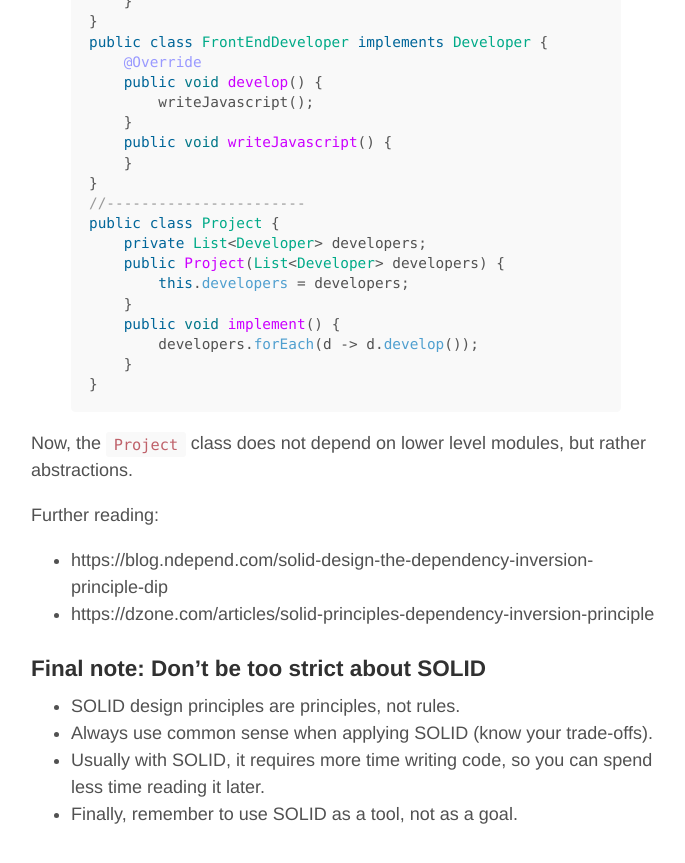
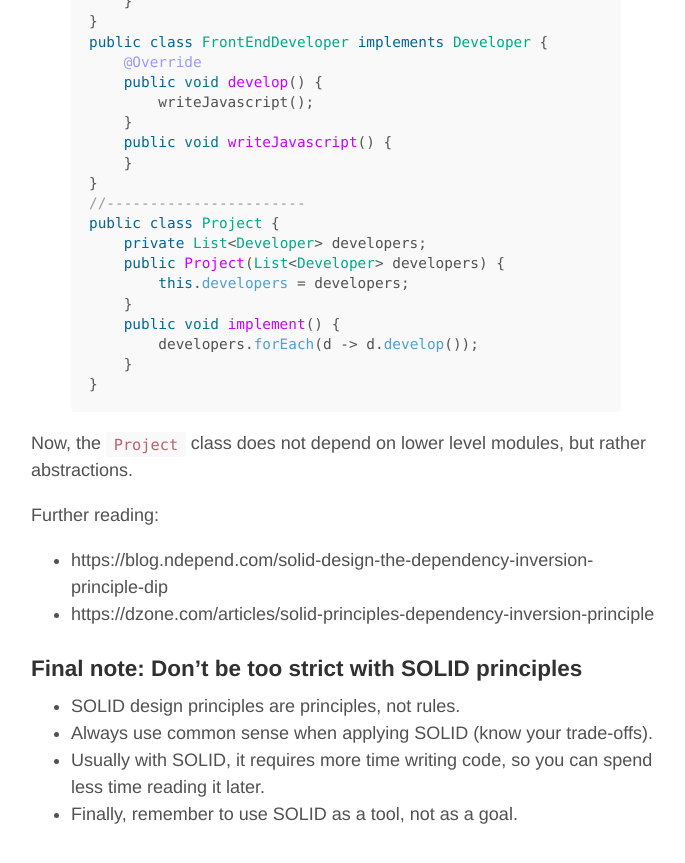
Before and after one commit to seymour7/seymour7.github.io, a Jekyll site: the page built from _posts/2020-11-10-solid-principles.md, in a window 1280 px wide and 900 px high, scrolled down 7279 px. Shown: the top 863 px of the window, without its empty margins (294-979 px from the left). Built offline with Jekyll 4.4.1, drawn with Linux system fonts in a browser that asks for light colours.

Commit message:
Update 2020-11-10-solid-principles.md

```diff
--- a/_posts/2020-11-10-solid-principles.md
+++ b/_posts/2020-11-10-solid-principles.md
@@ -326,7 +326,7 @@ Further reading:
 * https://blog.ndepend.com/solid-design-the-dependency-inversion-principle-dip
 * https://dzone.com/articles/solid-principles-dependency-inversion-principle
 
-### Final note: Don't be too strict about SOLID
+### Final note: Don't be too strict with SOLID principles
 
 * SOLID design principles are principles, not rules.
 * Always use common sense when applying SOLID (know your trade-offs).
```
